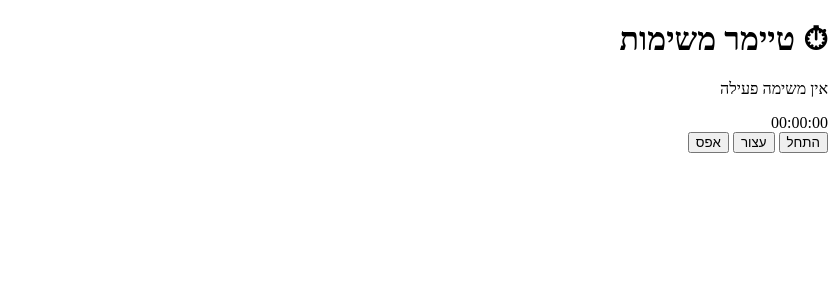
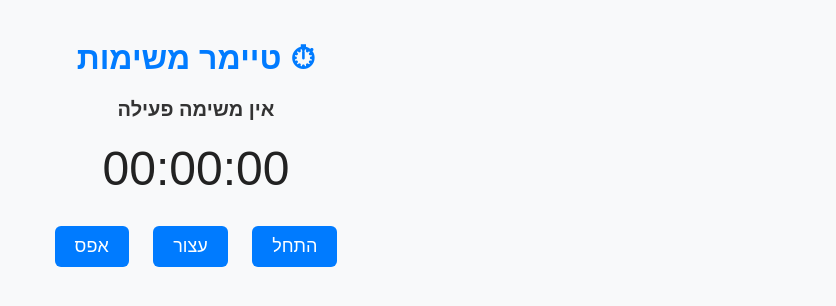
Before and after one commit to matanexcell-lab/Matan, a Flask app: page / in a window 1280 px wide. Shown: the top 306 px of the page, without its empty margins (444-1280 px from the left). Run offline with Flask 3, Linux system fonts and the light colour scheme.

Commit message:
Update style.css

```diff
--- a/static/style.css
+++ b/static/style.css
@@ -1,34 +1,46 @@
-/* רקע חלון */
-.modal {
-  display: none; /* מוסתר בהתחלה */
-  position: fixed;
-  z-index: 1;
-  left: 0;
-  top: 0;
-  width: 100%;
-  height: 100%;
-  overflow: auto;
-  background-color: rgba(0,0,0,0.5);
+/* עיצוב כללי */
+body {
+    background-color: #f8f9fa;
+    font-family: Arial, sans-serif;
+    text-align: center;
+    direction: rtl;
+    margin: 0;
+    padding: 0;
 }
 
-/* תוכן חלון */
-.modal-content {
-  background-color: #fefefe;
-  margin: 15% auto;
-  padding: 20px;
-  border: 1px solid #888;
-  width: 300px;
-  border-radius: 10px;
+/* כותרת */
+h1 {
+    color: #007bff;
+    margin-top: 40px;
 }
 
-/* כפתור סגירה (X) */
-.close {
-  color: #aaa;
-  float: right;
-  font-size: 24px;
-  font-weight: bold;
-  cursor: pointer;
+/* טקסט סטטוס */
+#status {
+    margin: 20px 0;
+    font-size: 20px;
+    font-weight: bold;
+    color: #333;
 }
-.close:hover {
-  color: red;
+
+/* הטיימר */
+#timer {
+    font-size: 48px;
+    margin: 20px 0;
+    color: #222;
 }
+
+/* כפתורים */
+button {
+    padding: 10px 20px;
+    margin: 10px;
+    font-size: 18px;
+    cursor: pointer;
+    border: none;
+    border-radius: 6px;
+    background-color: #007bff;
+    color: white;
+}
+
+button:hover {
+    background-color: #0056b3;
+}
```
